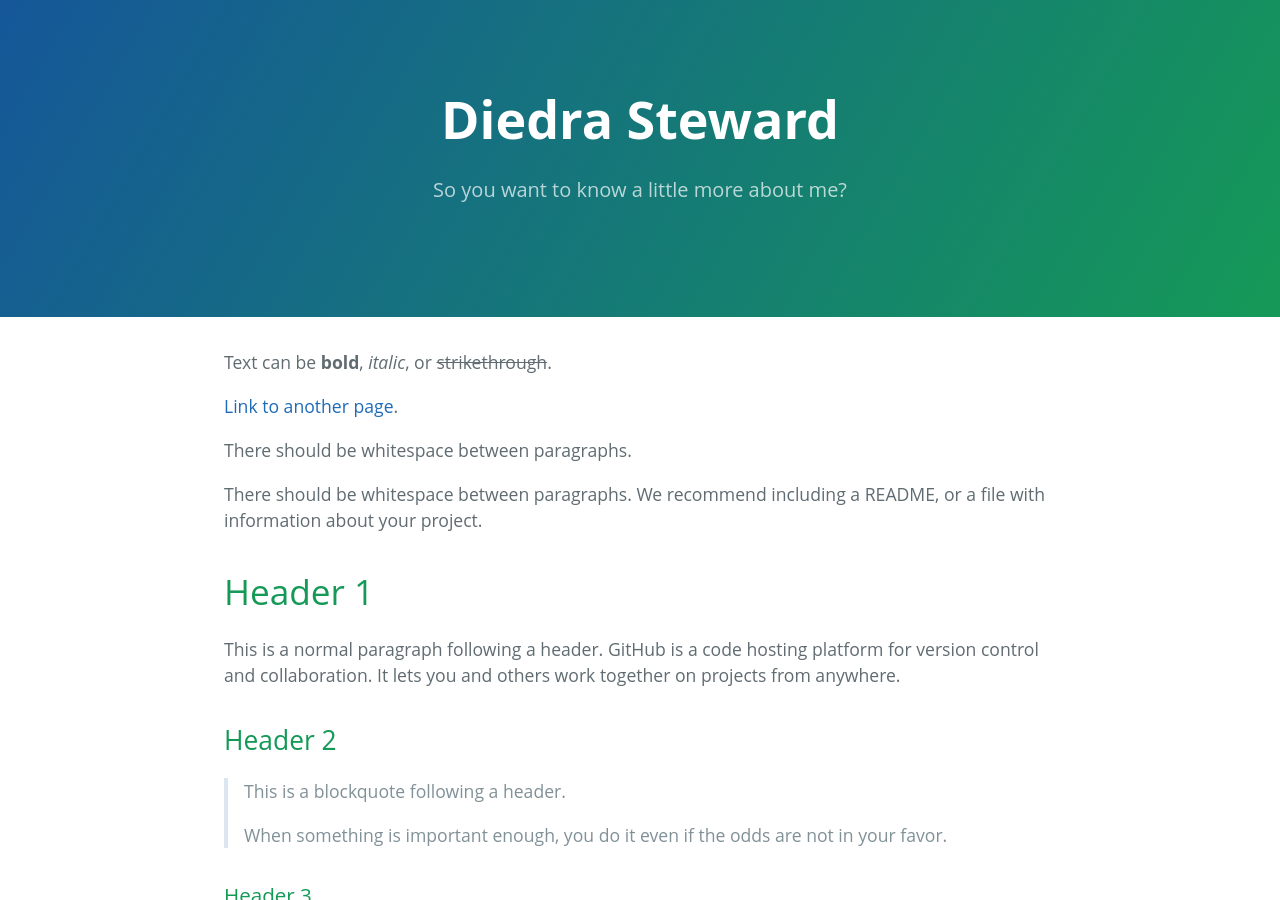
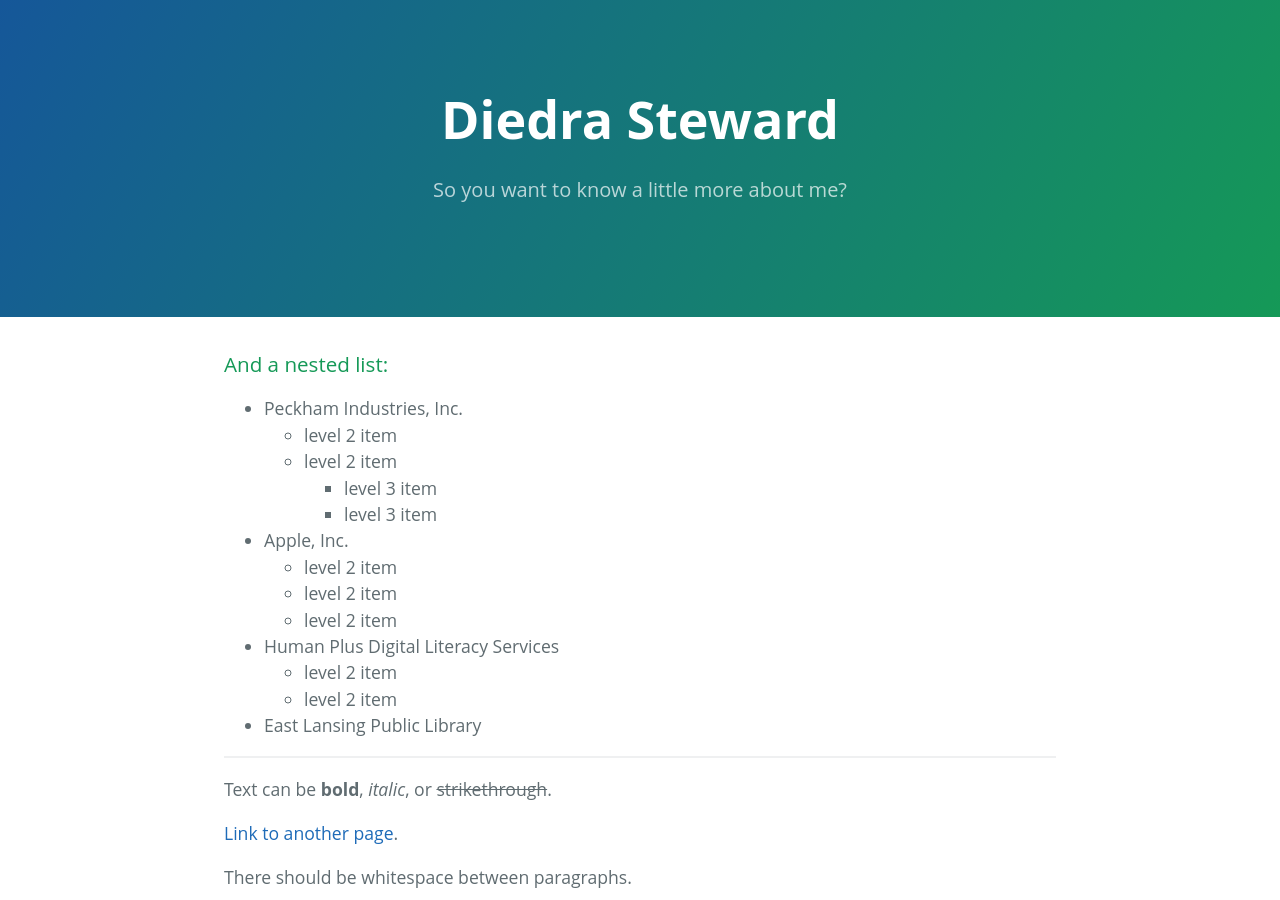
Before and after one commit to punkyit/punkyit.github.io, a Jekyll site: the page built from index.md, in a window 1280 px wide and 900 px high. Built offline with Jekyll 4.4.1, drawn with Linux system fonts in a browser that asks for light colours; some web fonts are replaced; our own code applies the rules of GitHub Pages for plain Markdown files.

Commit message:
Update index.md

```diff
--- a/index.md
+++ b/index.md
@@ -2,6 +2,26 @@
 layout: default
 ---
 
+
+### And a nested list:
+
+- Peckham Industries, Inc.
+  - level 2 item
+  - level 2 item
+    - level 3 item
+    - level 3 item
+- Apple, Inc.
+  - level 2 item
+  - level 2 item
+  - level 2 item
+- Human Plus Digital Literacy Services
+  - level 2 item
+  - level 2 item
+- East Lansing Public Library
+
+
+
+___________________________________________________
 Text can be **bold**, _italic_, or ~~strikethrough~~.
 
 [Link to another page](another-page).
```
